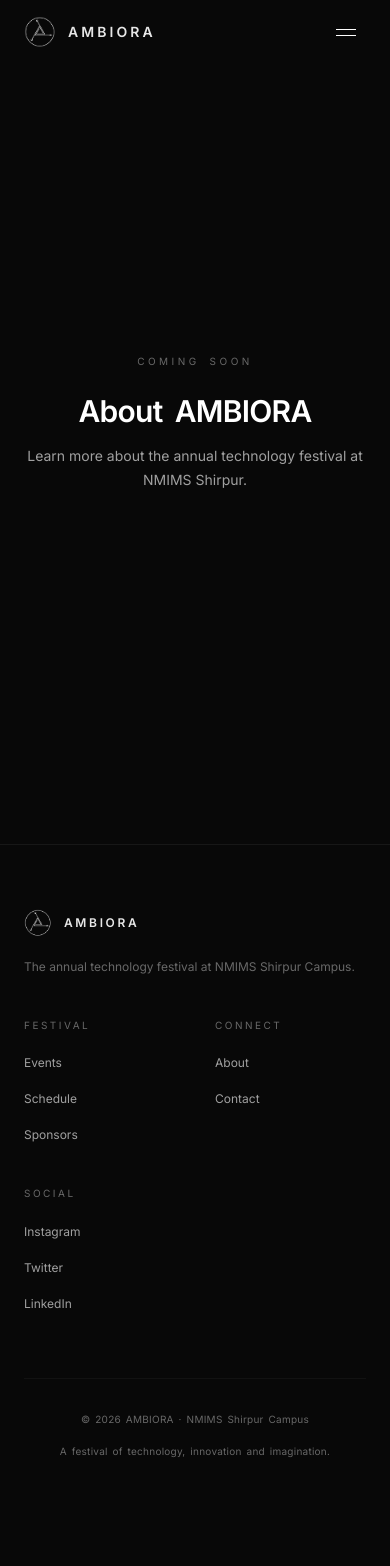
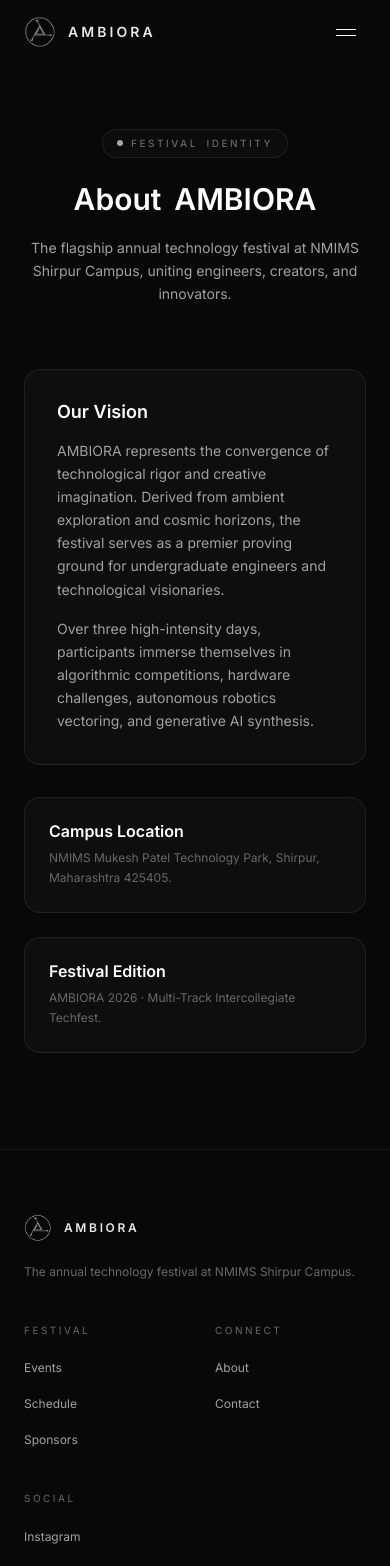
Before and after one commit to RaghavKacker/Ambiora-Sample-Website, a Next.js app: page /about in a window 390 px wide. Shown: the top 1566 px of the page. Before the commit the page ends 1524 px from the top, so only its background shows below. Built offline with nearby package versions, Linux system fonts and the light colour scheme.

Commit message:
fix(ui-ux): refine section spacing, responsive mobile layouts, and prevent overflow

```diff
--- a/src/app/about/page.tsx
+++ b/src/app/about/page.tsx
@@ -5,17 +5,50 @@ export default function AboutPage() {
   return (
     <>
       <Navbar />
-      <main className="flex-1 flex items-center justify-center min-h-screen">
-        <div className="text-center px-6">
-          <p className="text-[10px] md:text-xs tracking-[0.35em] text-text-muted uppercase mb-6">
-            Coming Soon
-          </p>
-          <h1 className="text-3xl md:text-5xl font-semibold tracking-tight text-text-primary">
+      <main className="flex-1 pt-32 pb-24 px-6 md:px-8 max-w-4xl mx-auto w-full">
+        <div className="text-center mb-16">
+          <div className="inline-flex items-center gap-2 px-3.5 py-1.5 rounded-full border border-white/[0.08] bg-white/[0.02] mb-6">
+            <span className="w-1.5 h-1.5 rounded-full bg-white/70 animate-pulse" />
+            <span className="text-[10px] md:text-xs tracking-[0.25em] text-text-muted uppercase font-medium">
+              Festival Identity
+            </span>
+          </div>
+          <h1 className="text-3xl sm:text-4xl md:text-5xl font-semibold tracking-normal text-text-primary leading-tight mb-5">
             About AMBIORA
           </h1>
-          <p className="mt-4 text-sm text-text-secondary max-w-md mx-auto">
-            Learn more about the annual technology festival at NMIMS Shirpur.
+          <p className="text-sm sm:text-base text-text-secondary max-w-xl mx-auto leading-relaxed">
+            The flagship annual technology festival at NMIMS Shirpur Campus, uniting engineers, creators, and innovators.
           </p>
+        </div>
+
+        {/* Narrative Section */}
+        <div className="space-y-8 text-text-secondary text-sm sm:text-base leading-relaxed">
+          <div className="p-8 rounded-2xl border border-white/[0.08] bg-[#111111]/80 backdrop-blur-sm">
+            <h2 className="text-lg sm:text-xl font-semibold text-text-primary mb-4">
+              Our Vision
+            </h2>
+            <p className="mb-4">
+              AMBIORA represents the convergence of technological rigor and creative imagination. Derived from ambient exploration and cosmic horizons, the festival serves as a premier proving ground for undergraduate engineers and technological visionaries.
+            </p>
+            <p>
+              Over three high-intensity days, participants immerse themselves in algorithmic competitions, hardware challenges, autonomous robotics vectoring, and generative AI synthesis.
+            </p>
+          </div>
+
+          <div className="grid grid-cols-1 md:grid-cols-2 gap-6">
+            <div className="p-6 rounded-2xl border border-white/[0.08] bg-[#111111]/80">
+              <h3 className="text-base font-semibold text-text-primary mb-2">Campus Location</h3>
+              <p className="text-xs sm:text-sm text-text-muted leading-relaxed">
+                NMIMS Mukesh Patel Technology Park, Shirpur, Maharashtra 425405.
+              </p>
+            </div>
+            <div className="p-6 rounded-2xl border border-white/[0.08] bg-[#111111]/80">
+              <h3 className="text-base font-semibold text-text-primary mb-2">Festival Edition</h3>
+              <p className="text-xs sm:text-sm text-text-muted leading-relaxed">
+                AMBIORA 2026 · Multi-Track Intercollegiate Techfest.
+              </p>
+            </div>
+          </div>
         </div>
       </main>
       <Footer />
--- a/src/app/contact/page.tsx
+++ b/src/app/contact/page.tsx
@@ -5,17 +5,41 @@ export default function ContactPage() {
   return (
     <>
       <Navbar />
-      <main className="flex-1 flex items-center justify-center min-h-screen">
-        <div className="text-center px-6">
-          <p className="text-[10px] md:text-xs tracking-[0.35em] text-text-muted uppercase mb-6">
-            Coming Soon
+      <main className="flex-1 pt-32 pb-24 px-6 md:px-8 max-w-4xl mx-auto w-full">
+        <div className="text-center mb-16">
+          <div className="inline-flex items-center gap-2 px-3.5 py-1.5 rounded-full border border-white/[0.08] bg-white/[0.02] mb-6">
+            <span className="w-1.5 h-1.5 rounded-full bg-white/70 animate-pulse" />
+            <span className="text-[10px] md:text-xs tracking-[0.25em] text-text-muted uppercase font-medium">
+              Inquiries
+            </span>
+          </div>
+          <h1 className="text-3xl sm:text-4xl md:text-5xl font-semibold tracking-normal text-text-primary leading-tight mb-5">
+            Connect With AMBIORA
+          </h1>
+          <p className="text-sm sm:text-base text-text-secondary max-w-xl mx-auto leading-relaxed">
+            Reach out to the festival organizing team at NMIMS Shirpur Campus.
           </p>
-          <h1 className="text-3xl md:text-5xl font-semibold tracking-tight text-text-primary">
-            Contact
-          </h1>
-          <p className="mt-4 text-sm text-text-secondary max-w-md mx-auto">
-            Get in touch with the AMBIORA organising team.
-          </p>
+        </div>
+
+        <div className="grid grid-cols-1 md:grid-cols-2 gap-6 mb-10">
+          <div className="p-7 rounded-2xl border border-white/[0.08] bg-[#111111]/80 backdrop-blur-sm">
+            <p className="text-[10px] tracking-[0.25em] text-text-muted uppercase mb-3 font-medium">
+              General Inquiries
+            </p>
+            <p className="text-base font-semibold text-text-primary mb-1">contact@ambiora.org</p>
+            <p className="text-xs text-text-muted leading-relaxed">
+              For campus coordination, student registrations, and festival guidance.
+            </p>
+          </div>
+          <div className="p-7 rounded-2xl border border-white/[0.08] bg-[#111111]/80 backdrop-blur-sm">
+            <p className="text-[10px] tracking-[0.25em] text-text-muted uppercase mb-3 font-medium">
+              Campus Address
+            </p>
+            <p className="text-base font-semibold text-text-primary mb-1">Mukesh Patel Technology Park</p>
+            <p className="text-xs text-text-muted leading-relaxed">
+              NMIMS Shirpur Campus, Babulde, Shirpur, Dhule, Maharashtra 425405.
+            </p>
+          </div>
         </div>
       </main>
       <Footer />
--- a/src/app/schedule/page.tsx
+++ b/src/app/schedule/page.tsx
@@ -5,17 +5,69 @@ export default function SchedulePage() {
   return (
     <>
       <Navbar />
-      <main className="flex-1 flex items-center justify-center min-h-screen">
-        <div className="text-center px-6">
-          <p className="text-[10px] md:text-xs tracking-[0.35em] text-text-muted uppercase mb-6">
-            Coming Soon
+      <main className="flex-1 pt-32 pb-24 px-6 md:px-8 max-w-4xl mx-auto w-full">
+        <div className="text-center mb-16">
+          <div className="inline-flex items-center gap-2 px-3.5 py-1.5 rounded-full border border-white/[0.08] bg-white/[0.02] mb-6">
+            <span className="w-1.5 h-1.5 rounded-full bg-white/70 animate-pulse" />
+            <span className="text-[10px] md:text-xs tracking-[0.25em] text-text-muted uppercase font-medium">
+              Festival Timeline
+            </span>
+          </div>
+          <h1 className="text-3xl sm:text-4xl md:text-5xl font-semibold tracking-normal text-text-primary leading-tight mb-5">
+            Event Schedule
+          </h1>
+          <p className="text-sm sm:text-base text-text-secondary max-w-xl mx-auto leading-relaxed">
+            Three days of synchronized engineering competitions, hackathons, and keynotes.
           </p>
-          <h1 className="text-3xl md:text-5xl font-semibold tracking-tight text-text-primary">
-            Schedule
-          </h1>
-          <p className="mt-4 text-sm text-text-secondary max-w-md mx-auto">
-            The festival schedule will be announced closer to the event.
-          </p>
+        </div>
+
+        <div className="space-y-6">
+          {[
+            {
+              day: "DAY 01",
+              date: "February 2026",
+              events: [
+                { time: "10:00 AM", name: "HANDOFF — Relay Engineering Phase 1" },
+                { time: "02:00 PM", name: "TRADE RUSH — Quantitative Simulation" },
+              ],
+            },
+            {
+              day: "DAY 02",
+              date: "February 2026",
+              events: [
+                { time: "11:00 AM", name: "DRONE-O-MANIA — Precision Obstacle Flight" },
+                { time: "03:00 PM", name: "PROMPT WARS — Generative AI Synthesis" },
+              ],
+            },
+            {
+              day: "DAY 03",
+              date: "February 2026",
+              events: [
+                { time: "01:00 PM", name: "CASE.exe — Digital Forensics & Reversing" },
+                { time: "06:00 PM", name: "AMBIORA Valedictory & Grand Awards" },
+              ],
+            },
+          ].map((scheduleDay) => (
+            <div
+              key={scheduleDay.day}
+              className="p-7 rounded-2xl border border-white/[0.08] bg-[#111111]/80 backdrop-blur-sm"
+            >
+              <div className="flex items-center justify-between mb-5 pb-3 border-b border-white/[0.06]">
+                <span className="text-xs tracking-[0.25em] text-text-primary font-semibold uppercase">
+                  {scheduleDay.day}
+                </span>
+                <span className="text-xs text-text-muted">{scheduleDay.date}</span>
+              </div>
+              <div className="space-y-3">
+                {scheduleDay.events.map((ev, i) => (
+                  <div key={i} className="flex items-center justify-between text-xs sm:text-sm">
+                    <span className="text-text-muted font-mono">{ev.time}</span>
+                    <span className="text-text-secondary font-medium">{ev.name}</span>
+                  </div>
+                ))}
+              </div>
+            </div>
+          ))}
         </div>
       </main>
       <Footer />
--- a/src/app/sponsors/page.tsx
+++ b/src/app/sponsors/page.tsx
@@ -5,17 +5,35 @@ export default function SponsorsPage() {
   return (
     <>
       <Navbar />
-      <main className="flex-1 flex items-center justify-center min-h-screen">
-        <div className="text-center px-6">
-          <p className="text-[10px] md:text-xs tracking-[0.35em] text-text-muted uppercase mb-6">
-            Coming Soon
+      <main className="flex-1 pt-32 pb-24 px-6 md:px-8 max-w-4xl mx-auto w-full">
+        <div className="text-center mb-16">
+          <div className="inline-flex items-center gap-2 px-3.5 py-1.5 rounded-full border border-white/[0.08] bg-white/[0.02] mb-6">
+            <span className="w-1.5 h-1.5 rounded-full bg-white/70 animate-pulse" />
+            <span className="text-[10px] md:text-xs tracking-[0.25em] text-text-muted uppercase font-medium">
+              Partnerships
+            </span>
+          </div>
+          <h1 className="text-3xl sm:text-4xl md:text-5xl font-semibold tracking-normal text-text-primary leading-tight mb-5">
+            Festival Sponsors & Partners
+          </h1>
+          <p className="text-sm sm:text-base text-text-secondary max-w-xl mx-auto leading-relaxed">
+            Collaborating with leading technology pioneers and forward-thinking industry leaders.
           </p>
-          <h1 className="text-3xl md:text-5xl font-semibold tracking-tight text-text-primary">
-            Sponsors
-          </h1>
-          <p className="mt-4 text-sm text-text-secondary max-w-md mx-auto">
-            Our sponsors and partners will be announced soon.
+        </div>
+
+        <div className="p-8 rounded-2xl border border-white/[0.08] bg-[#111111]/80 backdrop-blur-sm text-center">
+          <p className="text-xs uppercase tracking-[0.25em] text-text-muted mb-4 font-medium">
+            Partnership Opportunities
           </p>
+          <p className="text-sm sm:text-base text-text-secondary leading-relaxed max-w-lg mx-auto mb-8">
+            Connect your brand with over 2,000+ top engineering minds, researchers, and innovators at AMBIORA 2026.
+          </p>
+          <a
+            href="mailto:partnerships@ambiora.org"
+            className="inline-flex items-center justify-center px-6 py-3 rounded-full text-xs tracking-wider uppercase font-semibold bg-white text-black hover:bg-neutral-200 transition-colors duration-300"
+          >
+            Request Sponsorship Deck
+          </a>
         </div>
       </main>
       <Footer />
```
Also changed, not shown: src/components/sections/HeroSection.tsx (+4 -4 lines).
